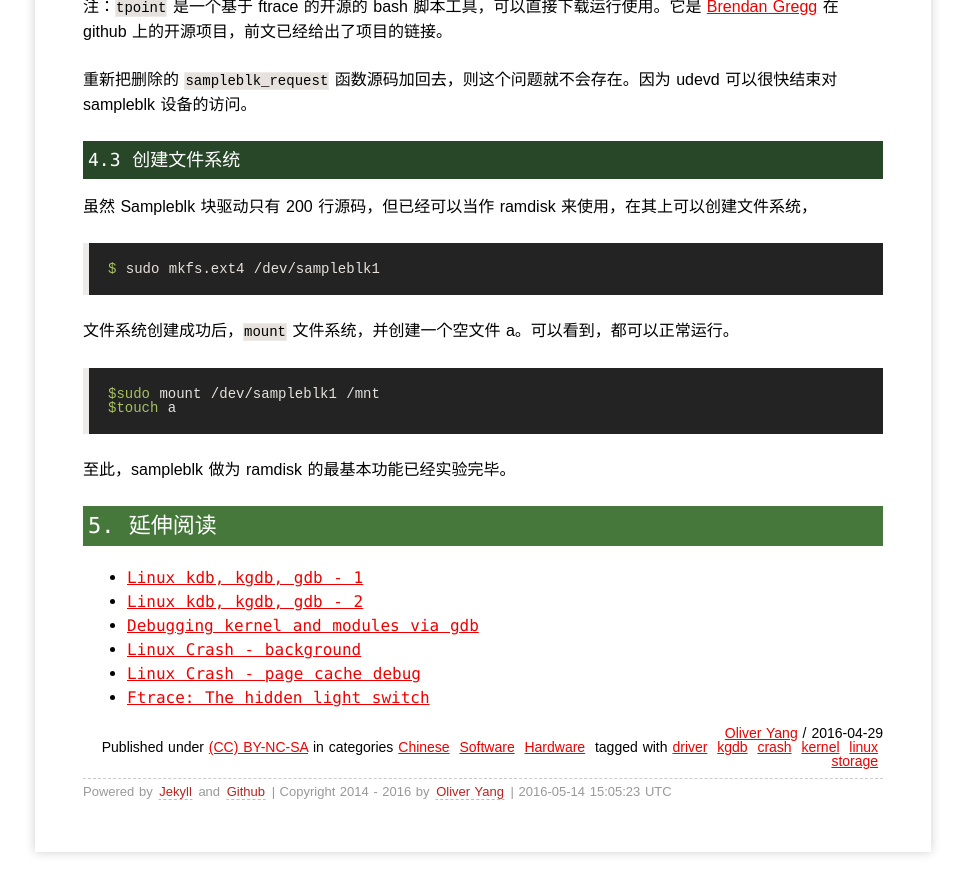
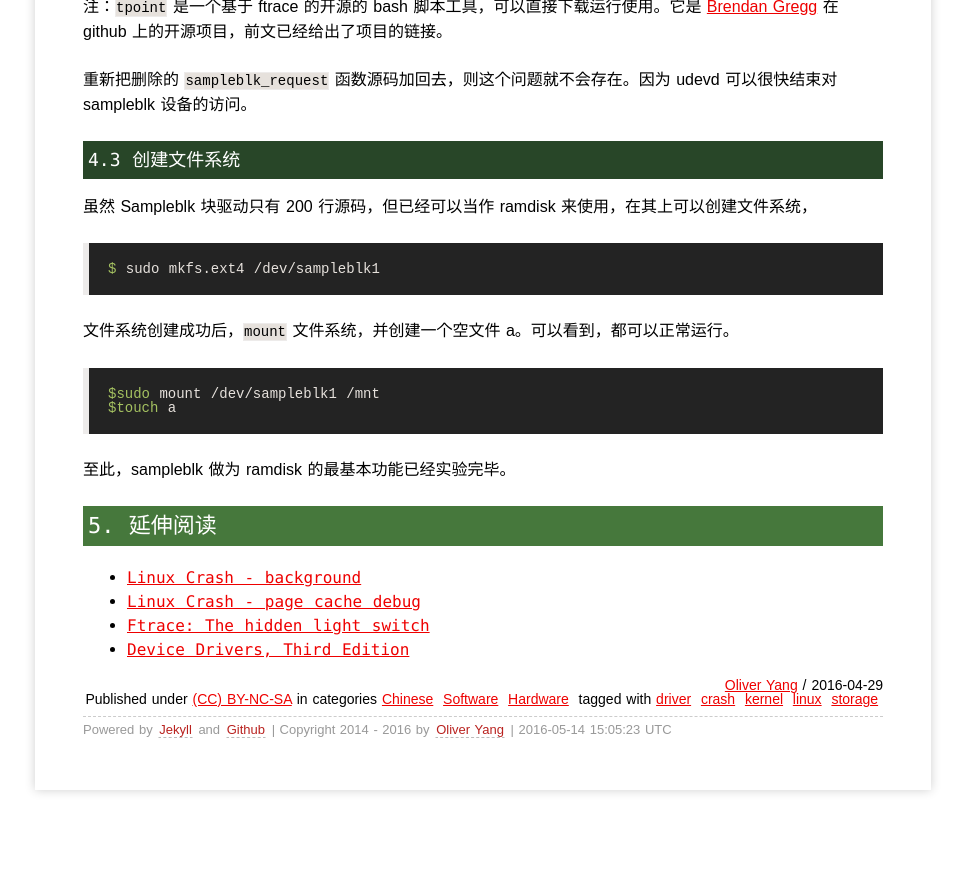
Before and after one commit to yangoliver/yangoliver.github.io, a Jekyll site: the page built from _posts/2016/2016-04-29-linux-block-driver-basic-1.md, in a window 1280 px wide and 900 px high, scrolled down 12367 px. Shown: the top 894 px of the window, without its empty margins (157-1122 px from the left). Built offline with Jekyll 4.4.1, drawn with Linux system fonts in a browser that asks for light colours; comment, search, counter and statistics services are not loaded; after the commit the page ends 13205 px from its top, so only the background shows below that.

Commit message:
update: cleanup tags and related readings section

```diff
--- a/_posts/2016/2016-04-29-linux-block-driver-basic-1.md
+++ b/_posts/2016/2016-04-29-linux-block-driver-basic-1.md
@@ -3,7 +3,7 @@ layout: post
 title: Linux Block Driver - 1
 description: Linux 块设备驱动系列文章。通过开发简单的块设备驱动，掌握 Linux 块设备层的基本概念。
 categories: [Chinese, Software, Hardware]
-tags: [driver, kgdb, crash, kernel, linux, storage]
+tags: [driver, crash, kernel, linux, storage]
 ---
 
 >本文首发于<http://oliveryang.net>，转载时请包含原文或者作者网站链接。
@@ -474,9 +474,7 @@ Sampleblk 的策略函数是 sampleblk_request，通过 `blk_init_queue` 注册
 
 ### 5. 延伸阅读
 
-* [Linux kdb, kgdb, gdb - 1](http://oliveryang.net/2015/08/using-kgdb-debug-linux-kernel-1/)
-* [Linux kdb, kgdb, gdb - 2](http://oliveryang.net/2015/08/using-kgdb-debug-linux-kernel-2/)
-* [Debugging kernel and modules via gdb](https://github.com/torvalds/linux/blob/master/Documentation/gdb-kernel-debugging.txt)
 * [Linux Crash - background](http://oliveryang.net/2015/06/linux-crash-background/)
 * [Linux Crash - page cache debug](http://oliveryang.net/2015/07/linux-crash-page-cache-debug/)
 * [Ftrace: The hidden light switch](http://lwn.net/Articles/608497)
+* [Device Drivers, Third Edition](http://lwn.net/Kernel/LDD3)
```
